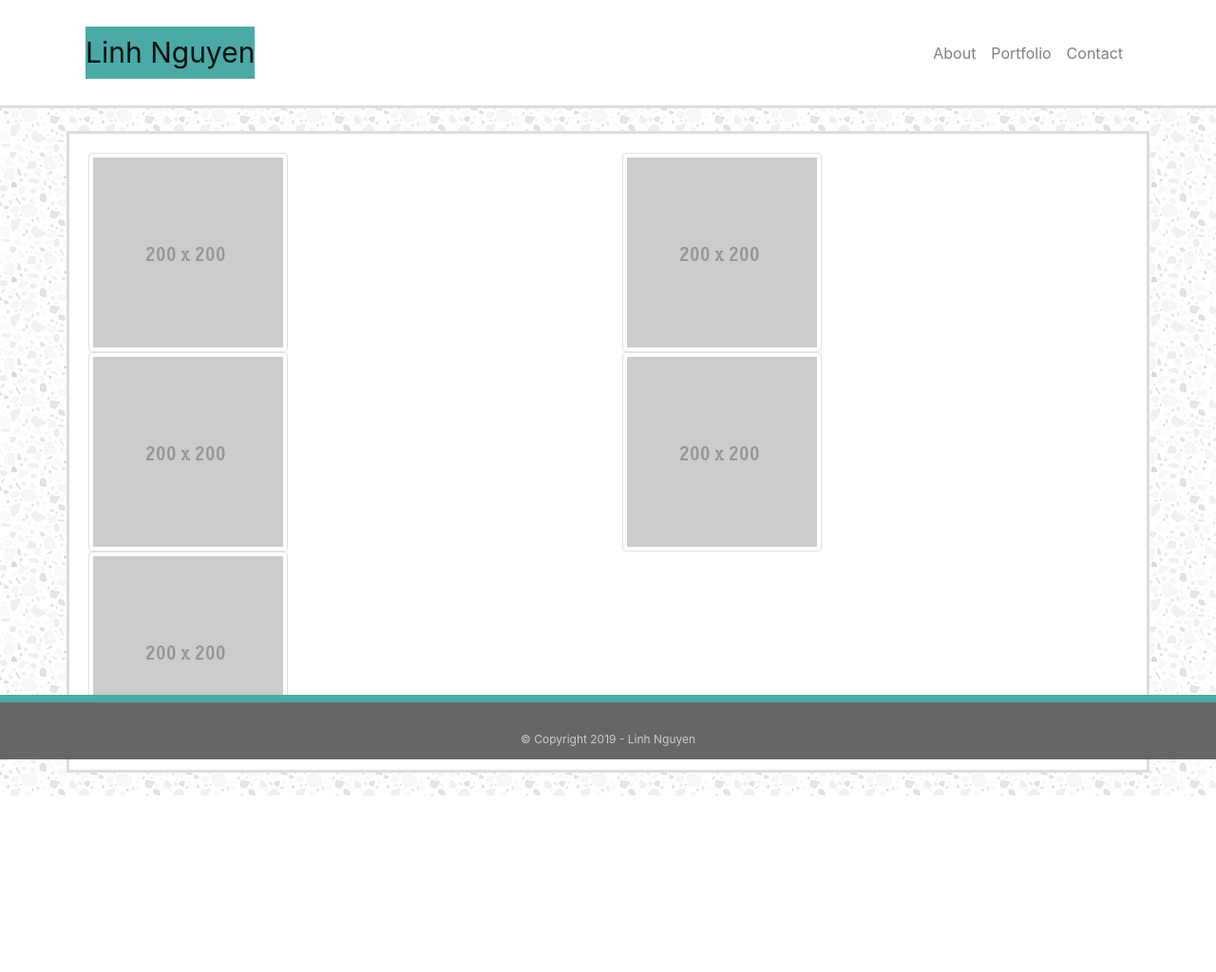
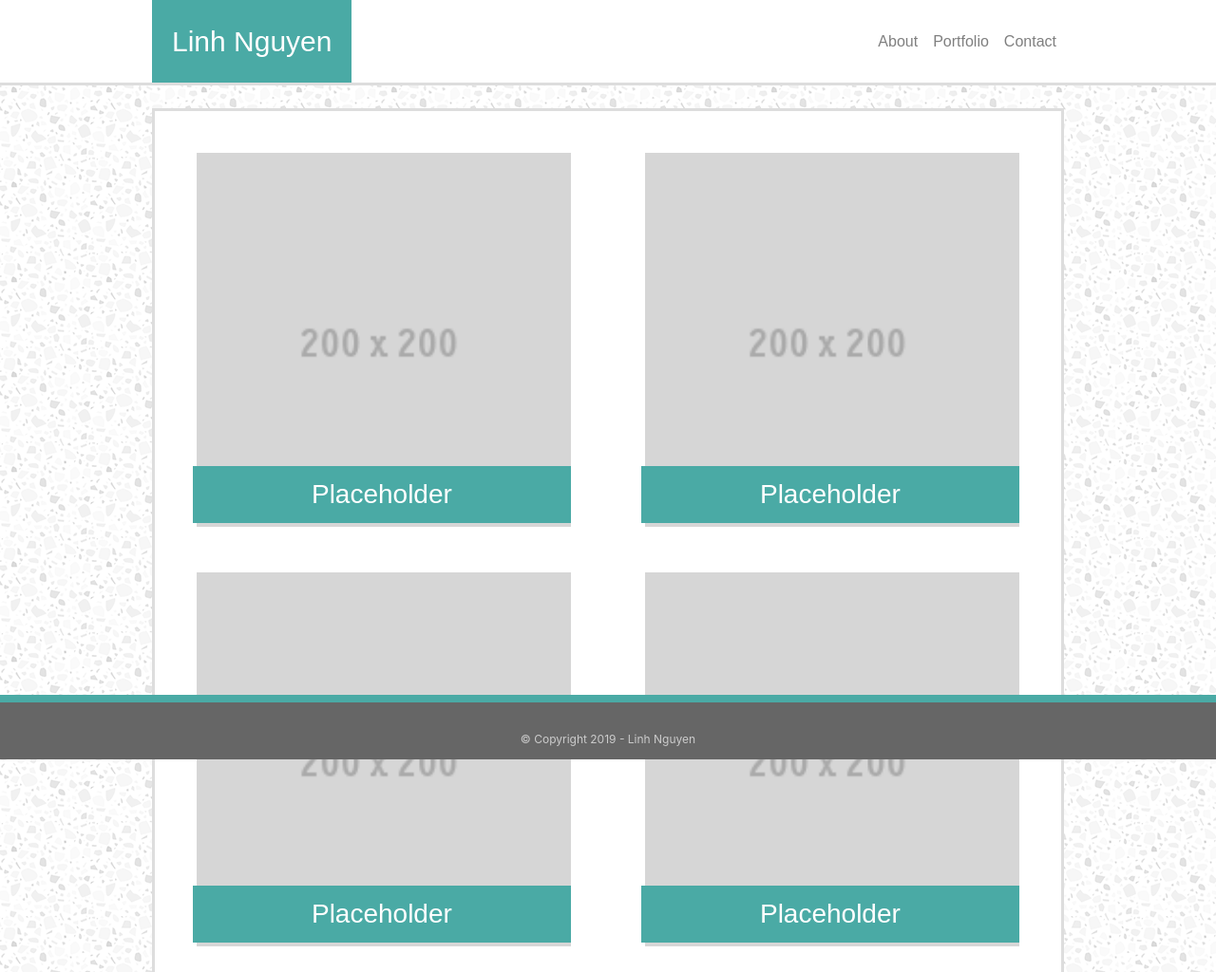
Before and after one commit to linh0404/Bootstrap-Portfolio, a plain HTML site: page portfolio.html in a window 1280 px wide. Shown: the top 1024 px of the page at 95% size. Before the commit the page ends 838 px from the top, so only its background shows below. Drawn offline with nearby package versions, Linux system fonts and the light colour scheme.

Commit message:
updated navbar logo and portfolio images

```diff
--- a/assets/css/style.css
+++ b/assets/css/style.css
@@ -1,13 +1,25 @@
-nav {
+.navbar {
     border-bottom: solid;
     border-width: 3px;
     border-color: #dddddd;
+    font-family: Arial, Helvetica, sans-serif;
+    height: 90px;
+    padding: 0;
+    align-items: baseline;
 }
 
-.navbar-brand {
+.container {
+    width: 960px;
+    padding: 0px;
+    overflow: auto;
+}
+
+#logo {
     font-size: 30px;
+    font-family: Arial, Helvetica, sans-serif;
     color: #ffffff;
     background-color: #4aaaa5;
+    padding: 21px;
 }
 
 footer {
@@ -25,23 +37,60 @@ footer {
     width: 100%;
   }
 
-
-  .container {
-      background: #ffffff;
-      padding: 20px;
-  }
-
   #main {
     border: solid;
     border-width: 3px;
     border-color: #dddddd;
+    background: #ffffff;
+    padding: 20px;
+    font-family: Arial, Helvetica, sans-serif;
+  }
+
+  h3 {
+    color: #4aaaa5;
   }
 
   .img-responsive {
     display: inline;
     height: auto;
     width: auto;
+    padding-right: 20px;
+    padding-bottom: 20px;
     max-width: 300px;
     max-height: 300px;
     overflow: auto;
 }
+
+.btn-primary,
+.btn-primary:hover,
+.btn-primary:active,
+.btn-primary:visited,
+.btn-primary:focus {
+    background-color: #4aaaa5;
+    border-color: #4aaaa5;
+}
+
+.placeholder {
+  position: relative;
+  padding: 20px;
+}
+
+.placeholder img {
+  width: 100%;
+  border: 0 none;
+  opacity: 0.8
+}
+
+.placeholder h3 {
+  position: absolute;
+  bottom: 20px;
+  width: 90%;
+  padding: 15px;
+  margin-bottom:x 0;
+  font-weight: 300;
+  line-height: 30px;
+  color: #ffffff;
+  text-align: center;
+  background: #4aaaa5;
+  border-bottom: 0;
+}
--- a/portfolio.html
+++ b/portfolio.html
@@ -11,9 +11,9 @@
 
     <body background="assets/images/light-grey-terrazzo.png">
 
-      <nav class="navbar navbar-expand-lg navbar-light" style="background-color: #ffffff;">
-        <div class="container">
-          <a class="navbar-brand" href="#">Linh Nguyen</a>
+      <nav class="navbar navbar-expand-lg navbar-light" class="navbar-linh" style="background-color: #ffffff;">
+        <div class="container" id="header">
+          <a class="navbar-brand" id="logo">Linh Nguyen</a>
           <button class="navbar-toggler" type="button" data-toggle="collapse" data-target="#navbarSupportedContent" aria-controls="navbarSupportedContent" aria-expanded="false" aria-label="Toggle navigation">
             <span class="navbar-toggler-icon"></span>
           </button>
@@ -21,13 +21,13 @@
           <div class="collapse navbar-collapse" id="navbarSupportedContent">
             <ul class="navbar-nav ml-auto">
               <li class="nav-item">
-                <a class="nav-link" href="#">About <span class="sr-only">(current)</span></a>
+                <a class="nav-link" href="index.html">About <span class="sr-only">(current)</span></a>
               </li>
               <li class="nav-item">
-                <a class="nav-link" href="#">Portfolio</a>
+                <a class="nav-link" href="portfolio.html">Portfolio</a>
               </li>
               <li class="nav-item">
-                  <a class="nav-link" href="#">Contact</a>
+                  <a class="nav-link" href="contact.html">Contact</a>
               </li>
           </div>
         </div>
@@ -36,23 +36,38 @@
       <div class="container" id="main">
         <div class="row">
           <div class="col-sm">
+            <div class="placeholder">
               <img src="assets/images/placehold.gif" alt="..." class="img-thumbnail">
+              <h3>Placeholder</h3>
+            </div>
           </div>
           <div class="col-sm">
+            <div class="placeholder">
               <img src="assets/images/placehold.gif" alt="..." class="img-thumbnail">
+              <h3>Placeholder</h3>
+            </div>
           </div>
         </div>
         <div class="row">
           <div class="col-sm">
+            <div class="placeholder">
                 <img src="assets/images/placehold.gif" alt="..." class="img-thumbnail">
+                      <h3>Placeholder</h3>
+                    </div>
                 </div>
                 <div class="col-sm">
+                    <div class="placeholder">
                       <img src="assets/images/placehold.gif" alt="..." class="img-thumbnail">
+                      <h3>Placeholder</h3>
+                    </div>
                 </div>
             </div>
             <div class="row">
                 <div class="col-sm">
+                    <div class="placeholder">
                       <img src="assets/images/placehold.gif" alt="..." class="img-thumbnail">
+                      <h3>Placeholder</h3>
+                    </div>
                 </div>
                 <div class="col-sm">
 
```
Also changed, not shown: contact.html (+6 -6 lines), index.html (+5 -5 lines). Lines whose indentation alone changed are shown as unchanged.
